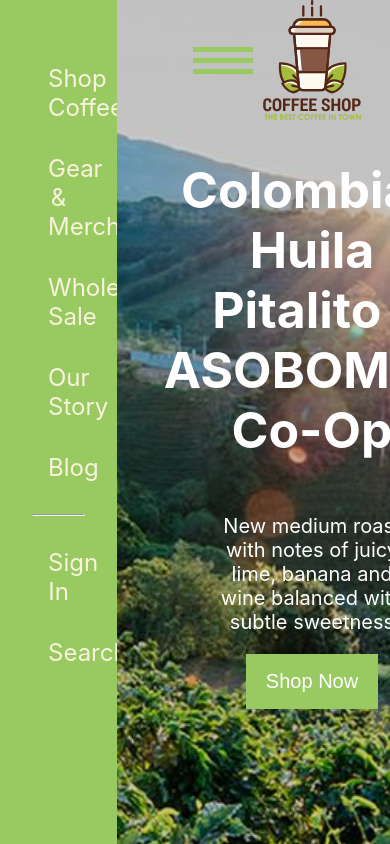
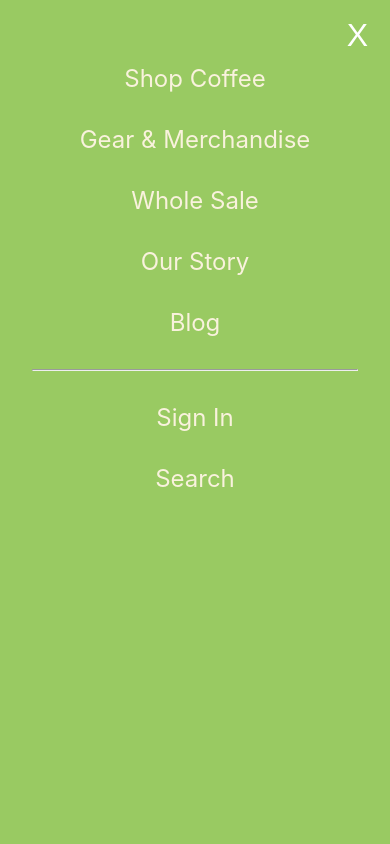
Before and after one commit to cesarrodas/coffee-resume-app, a React (Create React App) app: page / in a window 390 px wide. Built offline with nearby package versions, Linux system fonts and the light colour scheme.

Commit message:
Made more responsive

```diff
--- a/src/App.css
+++ b/src/App.css
@@ -17,7 +17,7 @@ html, body {
 }
 
 .App-open-menu {
-  grid-template-columns: 30vw 70vw;
+  grid-template-columns: 100vw 0vw;
   transition: grid-template-columns 0.5s ease-in-out;
 }
 
@@ -25,3 +25,10 @@ html, body {
   overflow-y: scroll;
   overflow-x: hidden;
 }
+
+@media screen and (min-width: 900px) {
+  .App-open-menu {
+    grid-template-columns: 30vw 70vw;
+    transition: grid-template-columns 0.5s ease-in-out;
+  }
+}
--- a/src/App.js
+++ b/src/App.js
@@ -24,7 +24,7 @@ function App() {
 
   return (
     <div className={`App ${showMenu ? "App-open-menu" : ""}`}>
-      <Menu showMenu={showMenu} />
+      <Menu showMenu={showMenu} toggleMenu={toggleMenu} />
       <div className="Content" onScroll={handleScroll}>
         <Navbar toggleMenu={toggleMenu} scrollTop={scrollTop}></Navbar>
         <Header />
--- a/src/components/coldpress/Coldpress.css
+++ b/src/components/coldpress/Coldpress.css
@@ -1,6 +1,7 @@
 .ColdPress {
   display: grid;
-  grid-template-columns: 50% 50%;
+  grid-template-columns: 1fr;
+  grid-template-rows: 1fr 1fr;
   width: 100vw;
 }
 
@@ -42,3 +43,12 @@
   font-size: 20px;
   cursor: pointer;
 }
+
+@media screen and (min-width: 900px) {
+  .ColdPress {
+    display: grid;
+    grid-template-columns: 50% 50%;
+    grid-template-rows: 1fr;
+    width: 100vw;
+  }
+}
--- a/src/components/featured/Featured.css
+++ b/src/components/featured/Featured.css
@@ -1,13 +1,14 @@
 .Featured {
-  height: 100vh;
+  height: auto;
   width: 100vw;
   overflow: hidden;
   background-color: #fff;
+  padding-bottom: 2rem;
 }
 
 .Featured-cards {
   display: grid;
-  grid-template-columns: repeat(5, 1fr);
+  grid-template-rows: repeat(5, 1fr);
   padding: 2rem;
 }
 
@@ -24,3 +25,19 @@
   font-size: 20px;
   cursor: pointer;
 }
+
+@media screen and (min-width: 900px) {
+
+  .Featured {
+    height: 100vh;
+    width: 100vw;
+    overflow: hidden;
+    background-color: #fff;
+  }
+
+  .Featured-cards {
+    display: grid;
+    grid-template-columns: repeat(5, 1fr);
+    padding: 2rem;
+  }
+}
--- a/src/components/footer/Footer.css
+++ b/src/components/footer/Footer.css
@@ -1,8 +1,9 @@
 .Footer {
   display: grid;
-  grid-template-columns: 25% 25% 25% 25%;
+  grid-template-rows: 25% 25% 25% 25%;
+  grid-template-columns: 1fr;
   background-color: #99ca62;
-  height: 16rem;
+  height: auto;
   width: 100vw;
 }
 
@@ -57,3 +58,11 @@
   padding-top: 1rem;
   padding-left: 1rem;
 }
+
+@media screen and (min-width: 900px) {
+  .Footer {
+    grid-template-columns: 25% 25% 25% 25%;
+    grid-template-rows: 1fr;
+    height: 16rem;
+  }
+}
--- a/src/components/header/Header.css
+++ b/src/components/header/Header.css
@@ -1,12 +1,13 @@
 .Header {
-  height: 100vh;
+  height: auto;
   position: relative;
   pointer-events: none;
   text-align: center;
+  padding-bottom: 2rem;
 }
 
 .Header-image {
-  height: 100vh;
+  height: 100%;
   width: 100%;
   object-fit: cover;
   filter: brightness(0.8);
@@ -51,3 +52,12 @@
   align-self: center;
   pointer-events: auto;
 }
+
+@media screen and (min-width: 900px) {
+  .Header {
+    height: 100vh;
+    position: relative;
+    pointer-events: none;
+    text-align: center;
+  }
+}
--- a/src/components/menu/Menu.css
+++ b/src/components/menu/Menu.css
@@ -13,6 +13,7 @@
   padding: 2rem;
   min-width: 30vw;
   overflow-x: hidden;
+  position: relative;
 }
 
 .Menu-container > ul {
@@ -34,3 +35,18 @@
 .Menu-container > ul > li > a:hover {
   color: #f9f2dd;
 }
+
+.Menu-close {
+  position: absolute;
+  top: 1rem;
+  right: 1rem;
+  cursor: pointer;
+  background-color: transparent;
+  border: none;
+  color: white;
+  font-size: 2rem;
+}
+
+@media screen and (min-width: 900px) {
+
+}
--- a/src/components/menu/Menu.js
+++ b/src/components/menu/Menu.js
@@ -1,9 +1,10 @@
 import './Menu.css';
 
-function Menu({ showMenu }) {
+function Menu({ showMenu, toggleMenu }) {
   return (
     <div className={`Menu ${ showMenu ? "" : "Menu-hidden" }`}>
       <div className="Menu-container">
+        <button class="Menu-close" onClick={toggleMenu}>X</button>
         <ul>
           <li><a>Shop Coffee</a></li>
           <li><a>Gear & Merchandise</a></li>
--- a/src/components/navbar/Navbar.css
+++ b/src/components/navbar/Navbar.css
@@ -34,6 +34,7 @@
   pointer-events: inherit;
   display: inline-block;
   cursor: pointer;
+  padding: 0;
 }
 
 .Navbar-sandwich > li {
@@ -43,3 +44,9 @@
   pointer-events: inherit;
   margin: 6px 0;
 }
+
+@media screen and (min-width: 900px) {
+  .Navbar-sandwich {
+    padding-left: 40px;
+  }
+}
```
